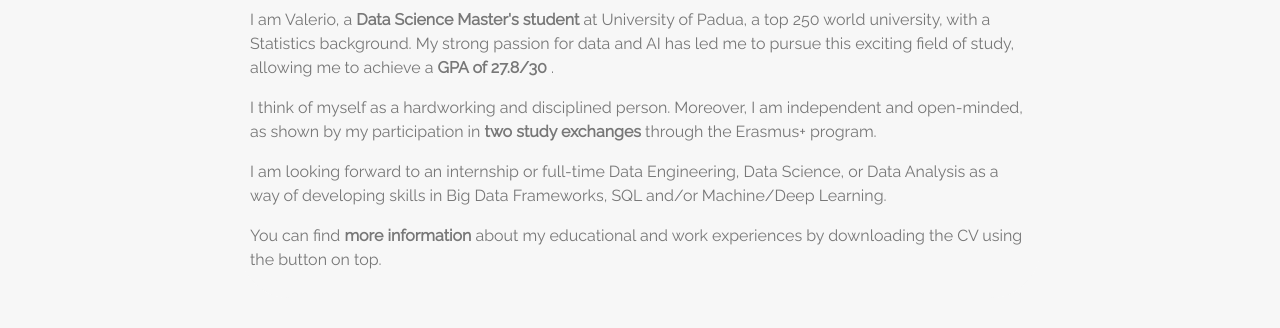
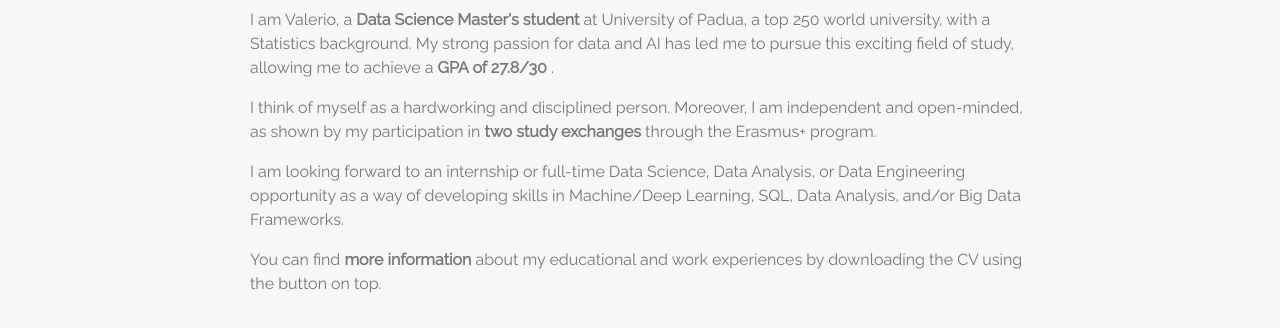
Before and after one commit to ValerioRocca/ValerioRocca.github.io, a plain HTML site: page about-me/index.html in a window 1280 px wide. Shown: the part 502-830 px from the top of the page. Drawn offline with Linux system fonts and the light colour scheme.

Commit message:
Update index.html

```diff
--- a/about-me/index.html
+++ b/about-me/index.html
@@ -192,7 +192,7 @@
             <p>I think of myself as a hardworking and disciplined person. Moreover, I am independent and open-minded, as shown by my participation in <strong> two study exchanges </strong> through the Erasmus+ program.
             </p>
 
-            <p>I am looking forward to an internship or full-time Data Engineering, Data Science, or Data Analysis as a way of developing skills in Big Data Frameworks, SQL and/or Machine/Deep Learning.
+            <p>I am looking forward to an internship or full-time Data Science, Data Analysis, or Data Engineering opportunity as a way of developing skills in Machine/Deep Learning, SQL, Data Analysis, and/or Big Data Frameworks.
             </p>
             <p>You can find <strong>more information</strong> about my educational and work experiences by downloading the CV using the button on top.
         </div>
```
